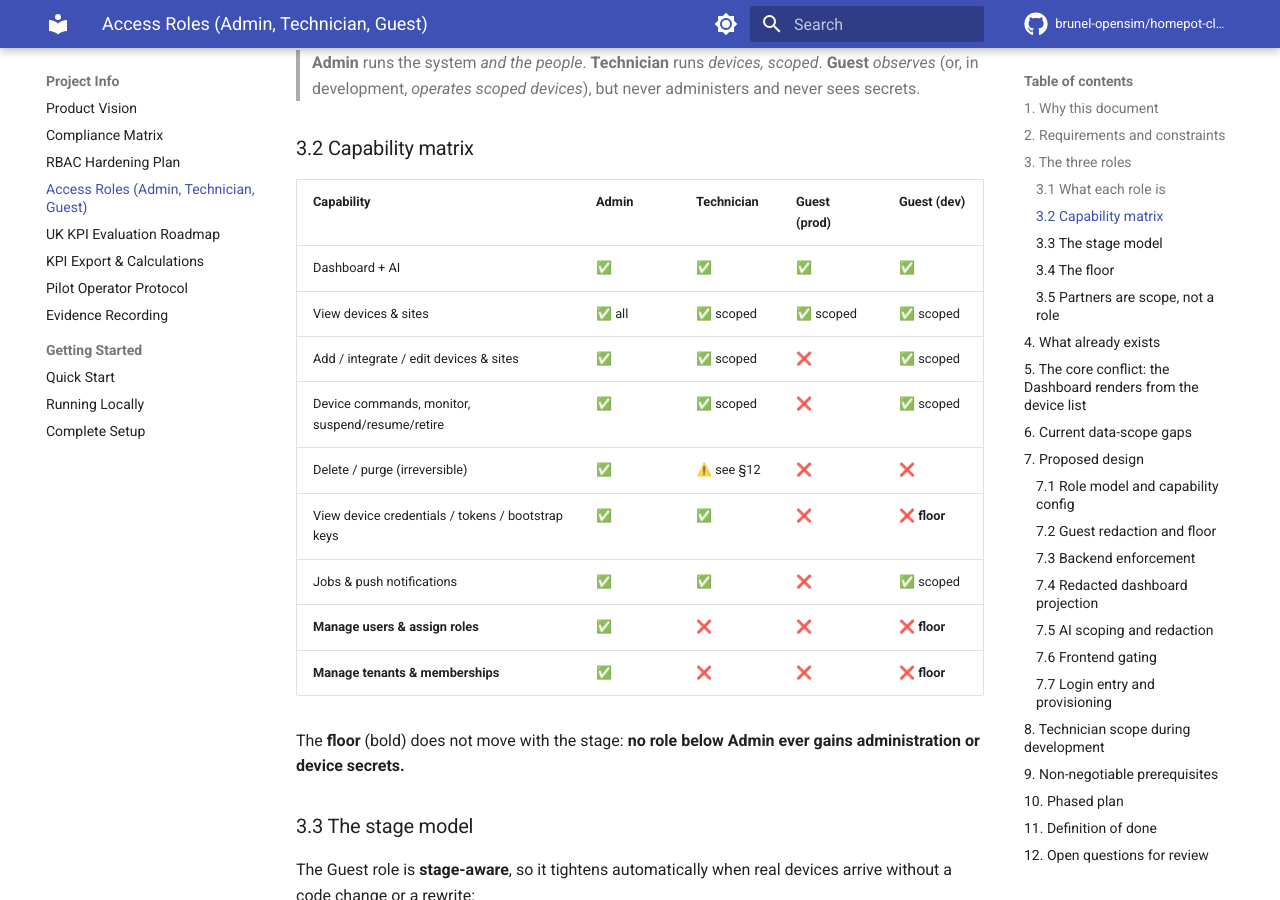
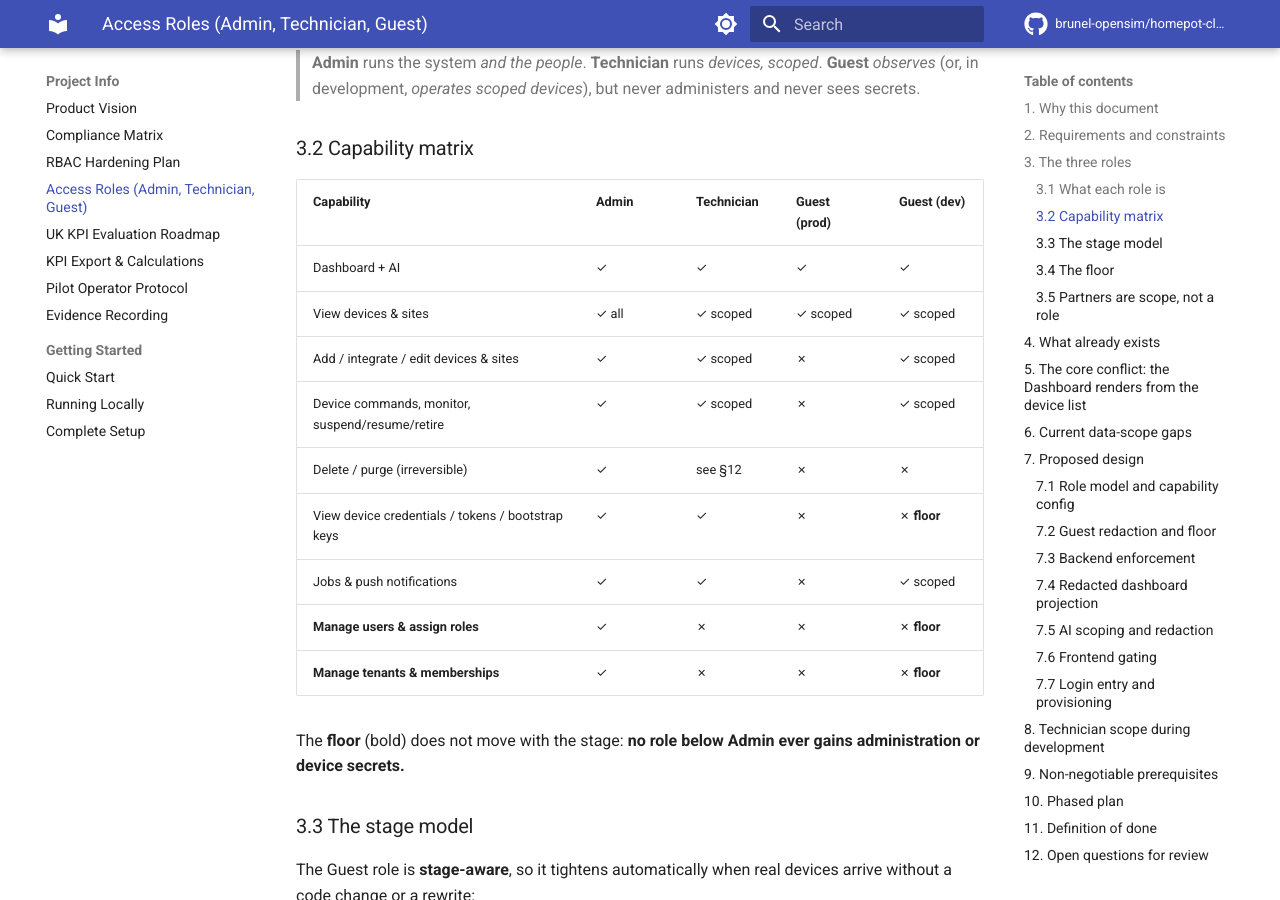
Before and after one commit to brunel-opensim/homepot-client, an MkDocs documentation site: the page built from docs/guest-reviewer-role.md, in a window 1280 px wide and 900 px high, scrolled down 1976 px. Built offline with MkDocs 1.6.1 and Material for MkDocs 9.7.7, drawn with Linux system fonts in a browser that asks for light colours; comment, search, counter and statistics services are not loaded; the version menu is left out.

```diff
--- a/docs/guest-reviewer-role.md
+++ b/docs/guest-reviewer-role.md
@@ -81,15 +81,15 @@ In one line each:
 
 | Capability | Admin | Technician | Guest (prod) | Guest (dev) |
 |---|---|---|---|---|
-| Dashboard + AI | ✅ | ✅ | ✅ | ✅ |
-| View devices & sites | ✅ all | ✅ scoped | ✅ scoped | ✅ scoped |
-| Add / integrate / edit devices & sites | ✅ | ✅ scoped | ❌ | ✅ scoped |
-| Device commands, monitor, suspend/resume/retire | ✅ | ✅ scoped | ❌ | ✅ scoped |
-| Delete / purge (irreversible) | ✅ | ⚠️ see §12 | ❌ | ❌ |
-| View device credentials / tokens / bootstrap keys | ✅ | ✅ | ❌ | ❌ **floor** |
-| Jobs & push notifications | ✅ | ✅ | ❌ | ✅ scoped |
-| **Manage users & assign roles** | ✅ | ❌ | ❌ | ❌ **floor** |
-| **Manage tenants & memberships** | ✅ | ❌ | ❌ | ❌ **floor** |
+| Dashboard + AI | ✓ | ✓ | ✓ | ✓ |
+| View devices & sites | ✓ all | ✓ scoped | ✓ scoped | ✓ scoped |
+| Add / integrate / edit devices & sites | ✓ | ✓ scoped | ✗ | ✓ scoped |
+| Device commands, monitor, suspend/resume/retire | ✓ | ✓ scoped | ✗ | ✓ scoped |
+| Delete / purge (irreversible) | ✓ | see §12 | ✗ | ✗ |
+| View device credentials / tokens / bootstrap keys | ✓ | ✓ | ✗ | ✗ **floor** |
+| Jobs & push notifications | ✓ | ✓ | ✗ | ✓ scoped |
+| **Manage users & assign roles** | ✓ | ✗ | ✗ | ✗ **floor** |
+| **Manage tenants & memberships** | ✓ | ✗ | ✗ | ✗ **floor** |
 
 The **floor** (bold) does not move with the stage: **no role below Admin ever
 gains administration or device secrets.**
```
